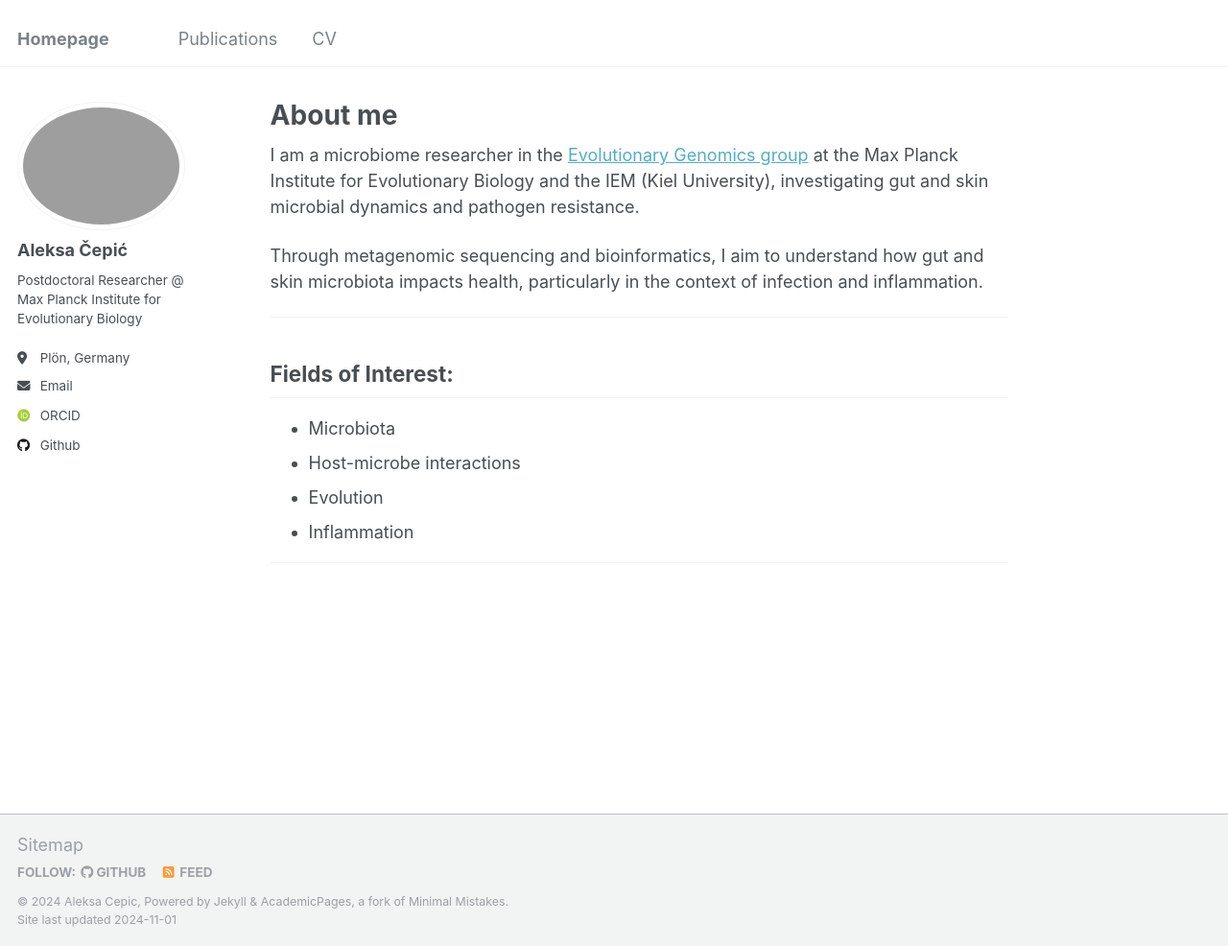
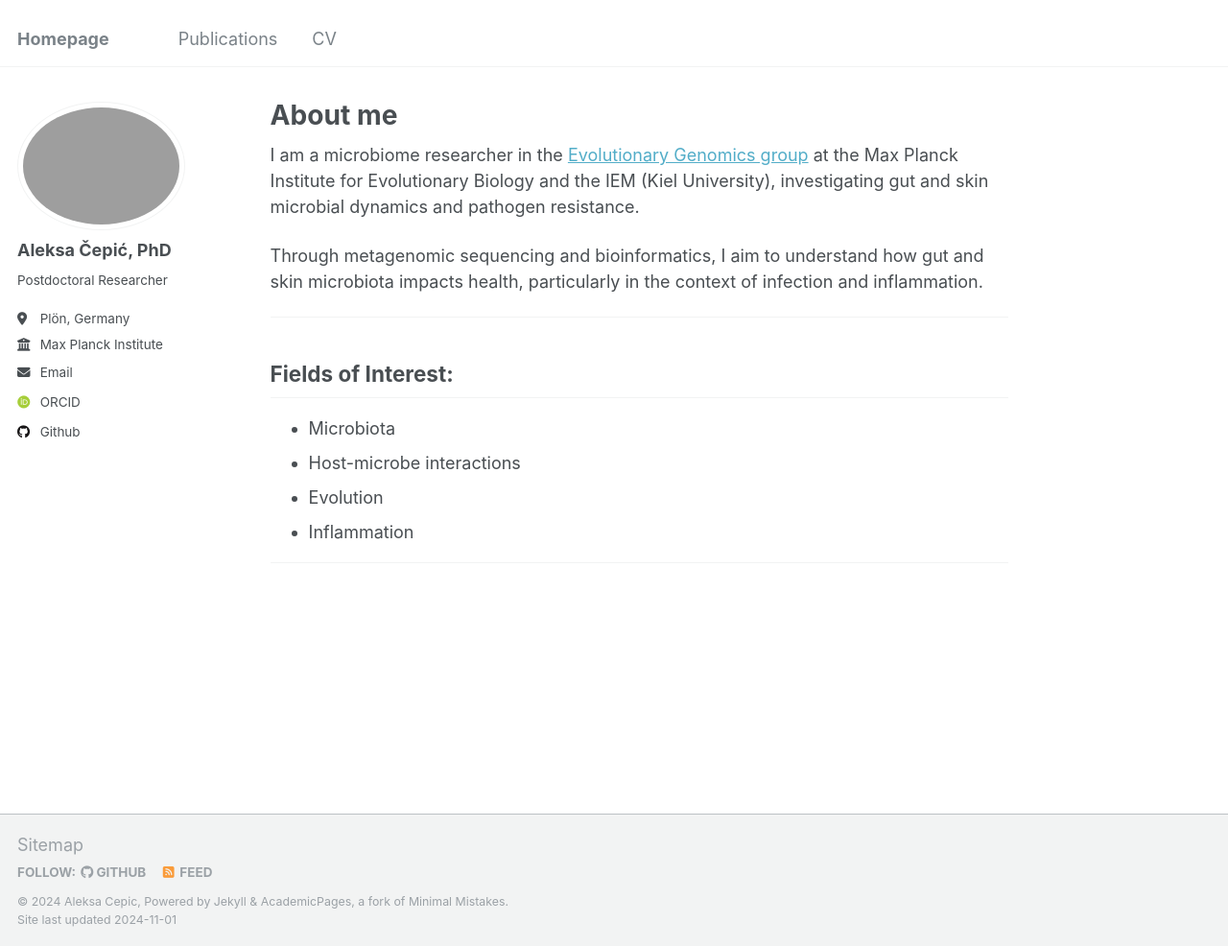
Before and after one commit to cepic-a/cepic-a.github.io, a Jekyll site: the page built from _pages/about.md, in a window 1280 px wide and 986 px high. Shown: the whole window at 96% size. Built offline with Jekyll 4.4.1, drawn with Linux system fonts in a browser that asks for light colours; some web fonts are replaced.

Commit message:
Update _config.yml

```diff
--- a/_config.yml
+++ b/_config.yml
@@ -22,11 +22,11 @@ repository               : "cepic-a/cepic-a.github.io"
 author:
   # Biographic information
   avatar           : "cepic.png"
-  name             : "Aleksa Čepić"
+  name             : "Aleksa Čepić, PhD"
   pronouns         : # example: "she/her"
-  bio              : "Postdoctoral Researcher @ Max Planck Institute for Evolutionary Biology"
+  bio              : "Postdoctoral Researcher"
   location         : "Plön, Germany"
-  employer         : # "Max Planck Institute"
+  employer         : "Max Planck Institute"
   uri              : # URL
   email            : "cepic@evolbio.mpg.de"
 
```
